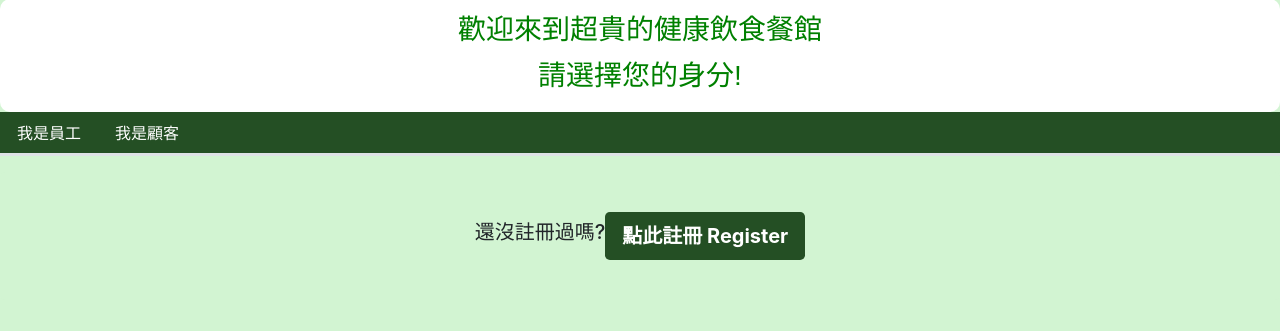
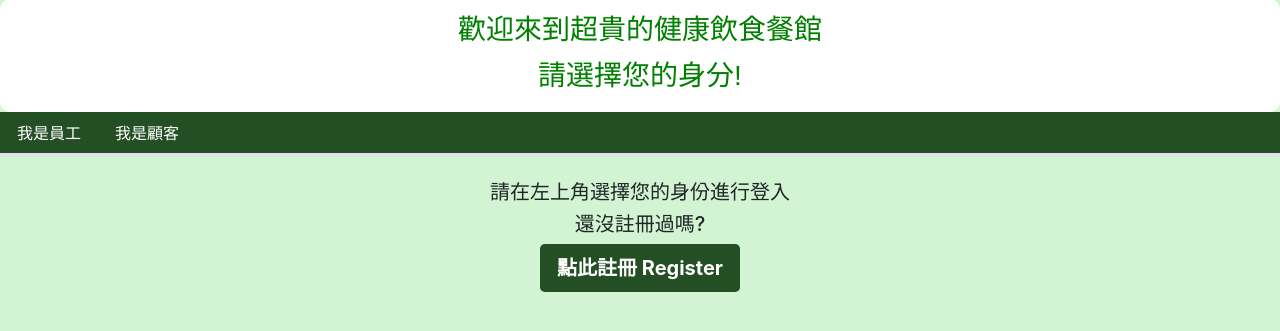
Before and after one commit to hsuehnai/-, a PHP site: the page made by 前端端端/login.php in a window 1280 px wide. Shown: the part 201-532 px from the top of the page. Run offline with PHP 8.4, Linux system fonts and the light colour scheme.

Commit message:
Update login.php

```diff
--- a/前端端端/login.php
+++ b/前端端端/login.php
@@ -206,9 +206,17 @@
 	});
 	</script>
 
-<div class="jumbotron text-center bottom-jumbotron d-flex align-items-center justify-content-center" style="margin-bottom:0;">
-    <h5>還沒註冊過嗎?</h5>
-    <button class="btn btn-outline-black btn-lg register-btn" type="button" onclick="window.location = './register.php'"><b>點此註冊 Register</b></button>
+<div class="jumbotron text-center bottom-jumbotron d-flex flex-column align-items-center justify-content-center" style="margin-bottom:0;">
+    <div>
+        <h5>請在左上角選擇您的身份進行登入</h5>
+    </div>
+    <div>
+        <h5>還沒註冊過嗎?</h5>
+    </div>
+    <div>
+        <button class="btn btn-outline-black btn-lg register-btn" type="button" onclick="window.location = './register.php'"><b>點此註冊 Register</b></button>
+    </div>
+</div>
 </div>
 
 </body>
```
